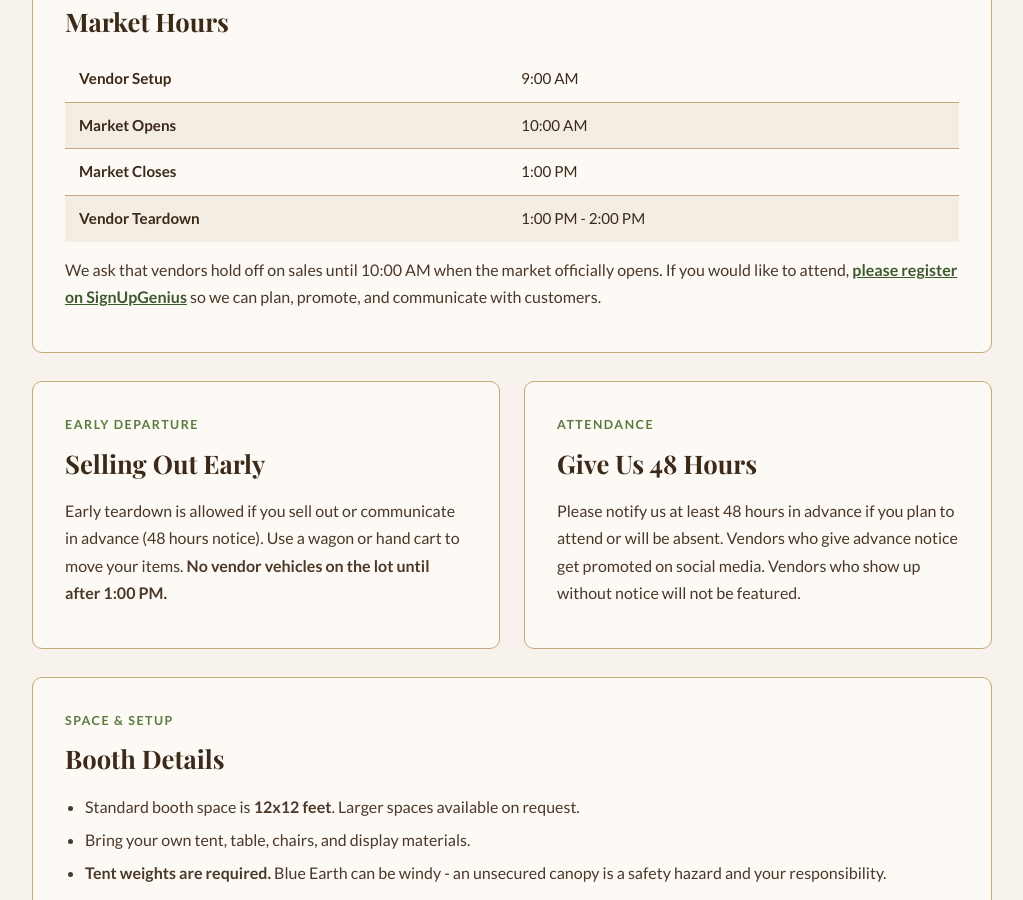
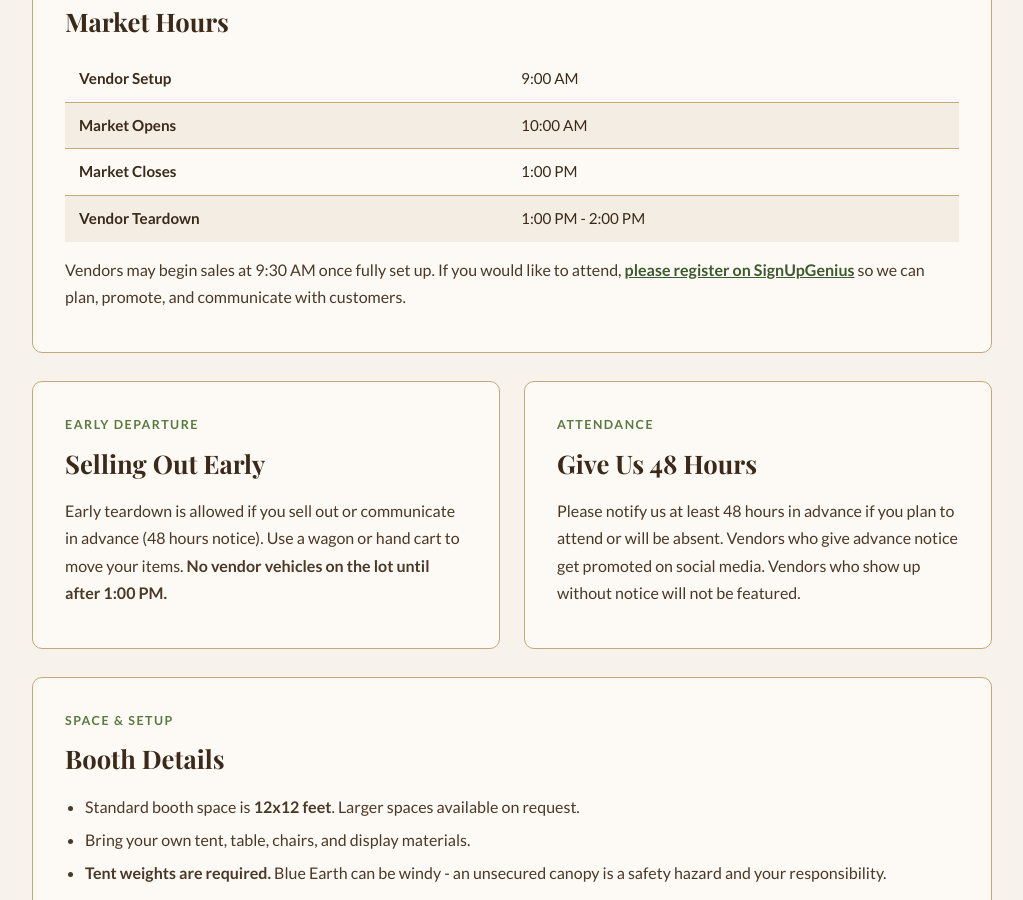
Before and after one commit to blueearthcommunitymarket/blueearthcommunitymarket.github.io, a Jekyll site: the page built from vendor-rules/index.html, in a window 1280 px wide and 900 px high, scrolled down 1680 px. Shown: the whole window, without its empty margins (128-1151 px from the left). Built offline with Jekyll 4.4.1, drawn with Linux system fonts in a browser that asks for light colours; some web fonts are replaced.

Commit message:
Fix sales start time to 9:30 AM on vendor rules page

```diff
--- a/vendor-rules/index.html
+++ b/vendor-rules/index.html
@@ -96,7 +96,7 @@ description: Blue Earth Community Market vendor rules and guidelines for the 202
                 </tr>
             </tbody>
         </table>
-        <p>We ask that vendors hold off on sales until 10:00 AM when the market officially opens. If you would like to attend, <a href="https://www.signupgenius.com/go/10C044BACA922AAF9C61-63147410-blue" target="_blank" rel="noopener" style="color: var(--green-dark); font-weight: 700;">please register on SignUpGenius</a> so we can plan, promote, and communicate with customers.</p>
+        <p>Vendors may begin sales at 9:30 AM once fully set up. If you would like to attend, <a href="https://www.signupgenius.com/go/10C044BACA922AAF9C61-63147410-blue" target="_blank" rel="noopener" style="color: var(--green-dark); font-weight: 700;">please register on SignUpGenius</a> so we can plan, promote, and communicate with customers.</p>
     </div>
 
     <div class="grid-2">
```
